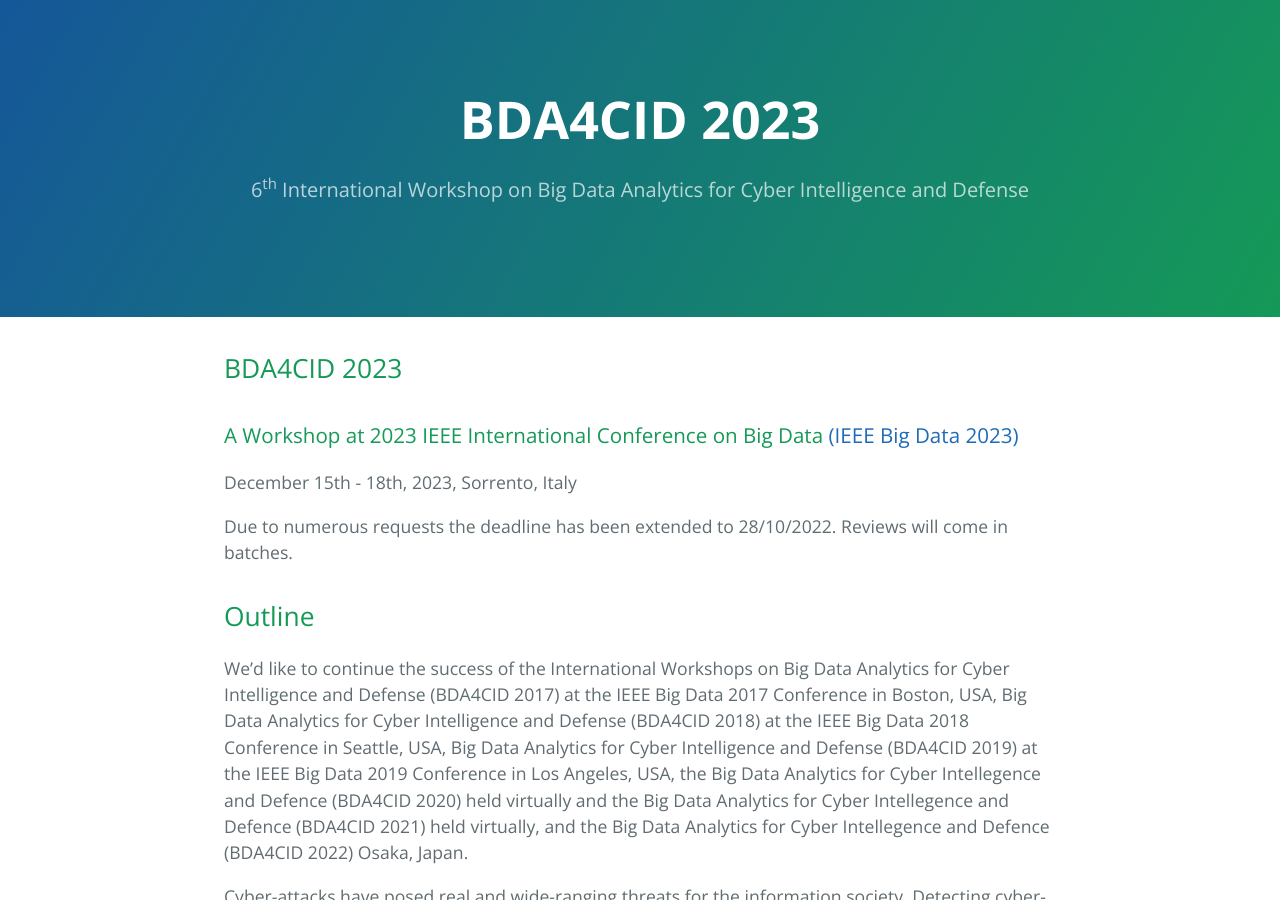
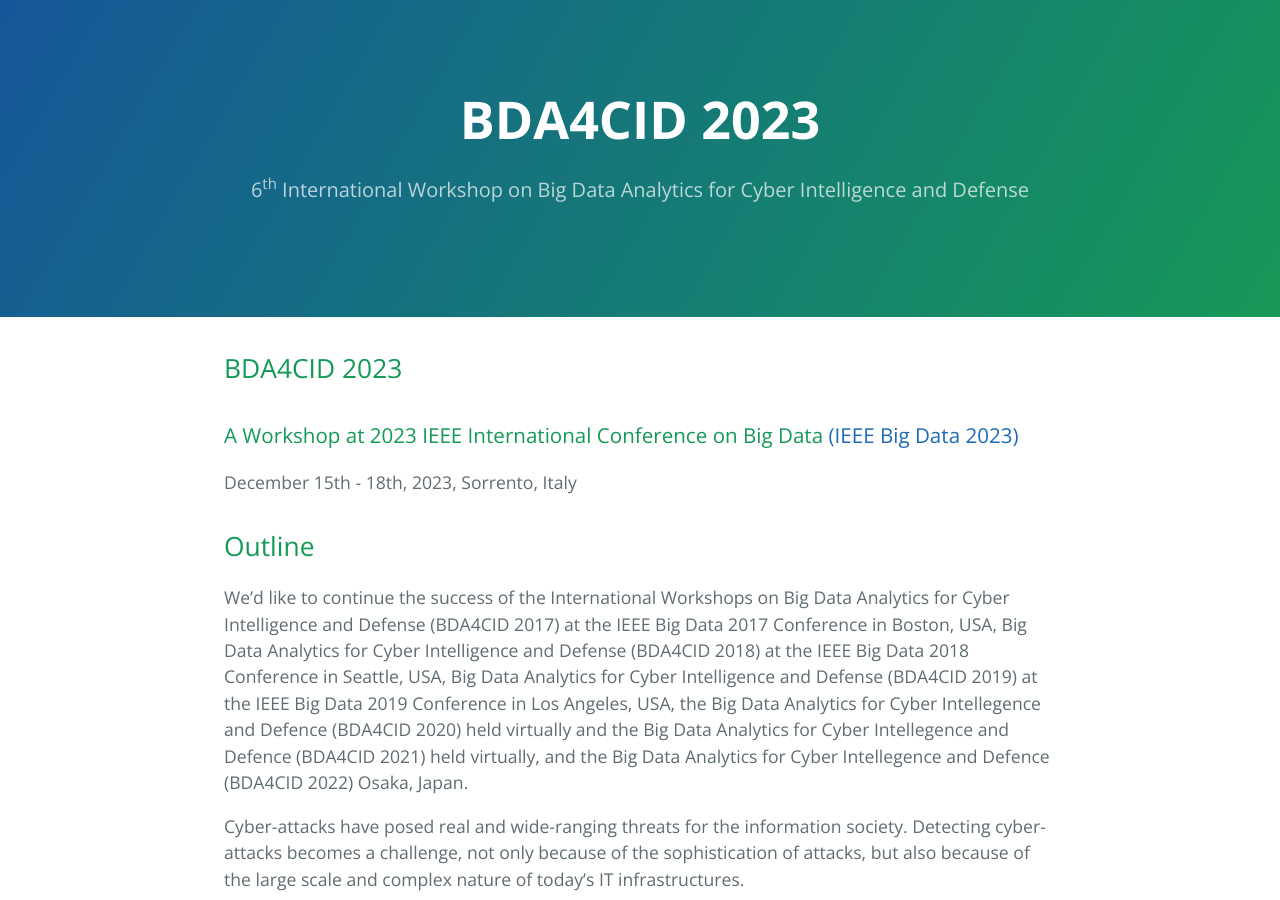
Before and after one commit to bda4cid/bda4cid.github.io, a Jekyll site: the page built from index.md, in a window 1280 px wide and 900 px high. Built offline with Jekyll 4.4.1, drawn with Linux system fonts in a browser that asks for light colours; our own code applies the rules of GitHub Pages for plain Markdown files.

Commit message:
Update index.md

```diff
--- a/index.md
+++ b/index.md
@@ -6,7 +6,7 @@
 ### A Workshop at 2023 IEEE International Conference on Big Data [(IEEE Big Data 2023)](http://bigdataieee.org/BigData2023/)
 December 15th - 18th, 2023, Sorrento, Italy
 
-Due to numerous requests the deadline has been extended to 28/10/2022. Reviews will come in batches.
+<!--- Due to numerous requests the deadline has been extended to 28/10/2022. Reviews will come in batches.--->
 
 ## Outline
 
```
